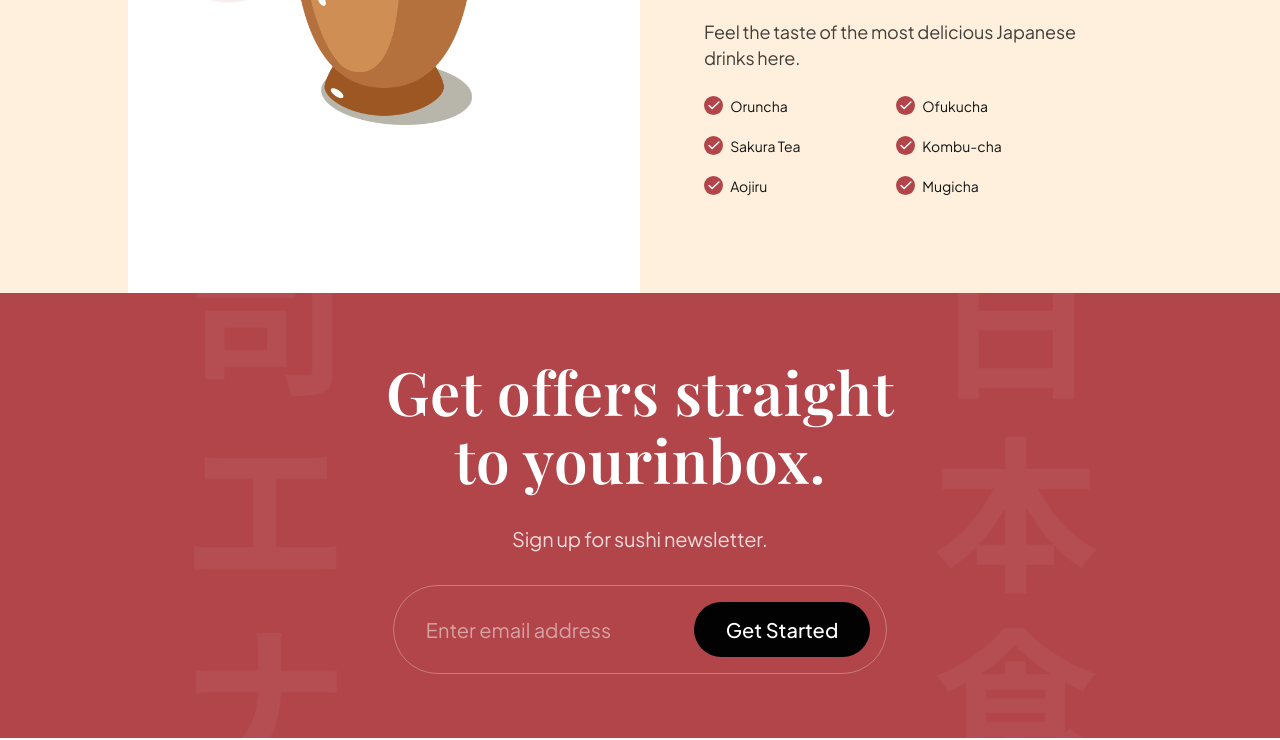
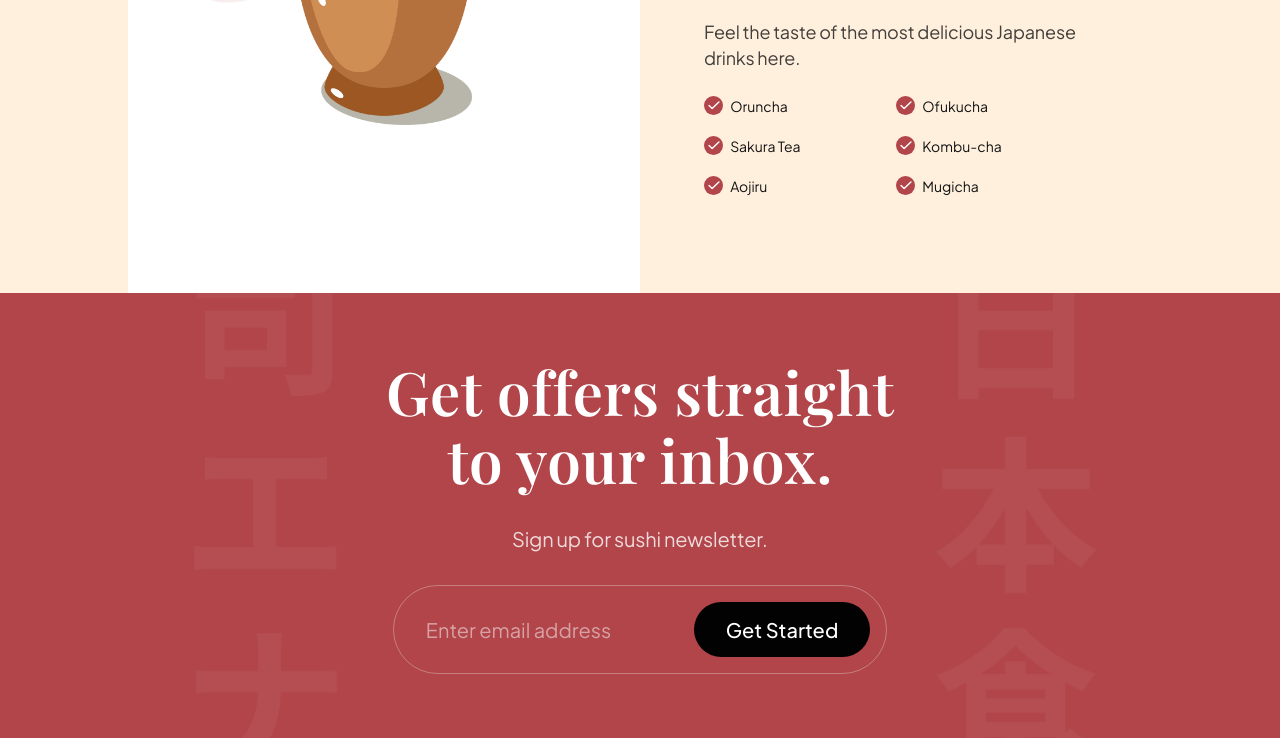
Before and after one commit to miawithcode/sushi-website, a website built with Vite: page index.html in a window 1280 px wide. Shown: the part 3079-3819 px from the top of the page. Built offline with nearby package versions, Linux system fonts and the light colour scheme; files whose address does not match are found by name.

Commit message:
fix: fix one typo

```diff
--- a/index.html
+++ b/index.html
@@ -378,7 +378,7 @@
       <section id="services" class="subscription">
         <h2 data-aos="flip-down" class="subscription__title title">
           Get offers straight<br />
-          to yourinbox.
+          to your inbox.
         </h2>
         <p data-aos="flip-up" class="subscription__description description">
           Sign up for sushi newsletter.
```
